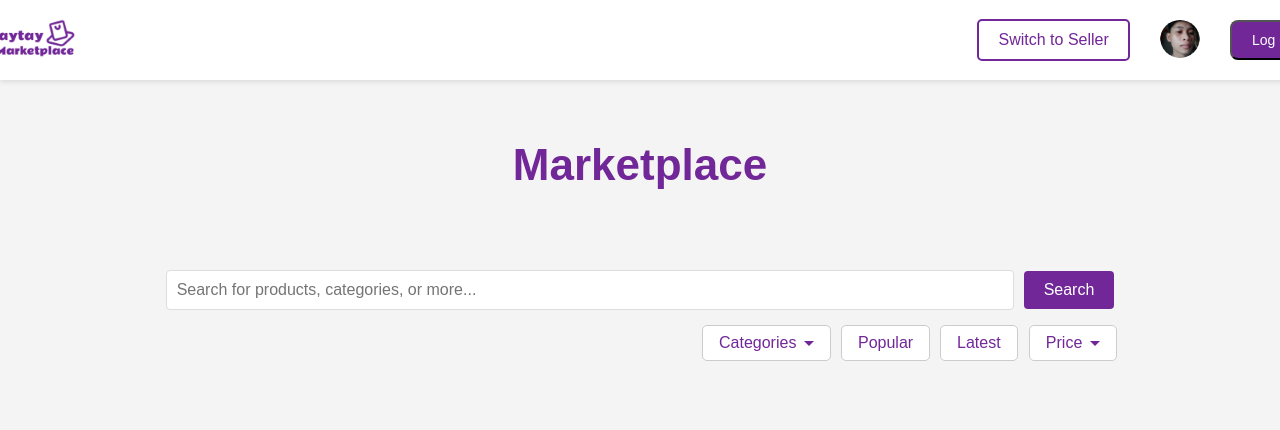
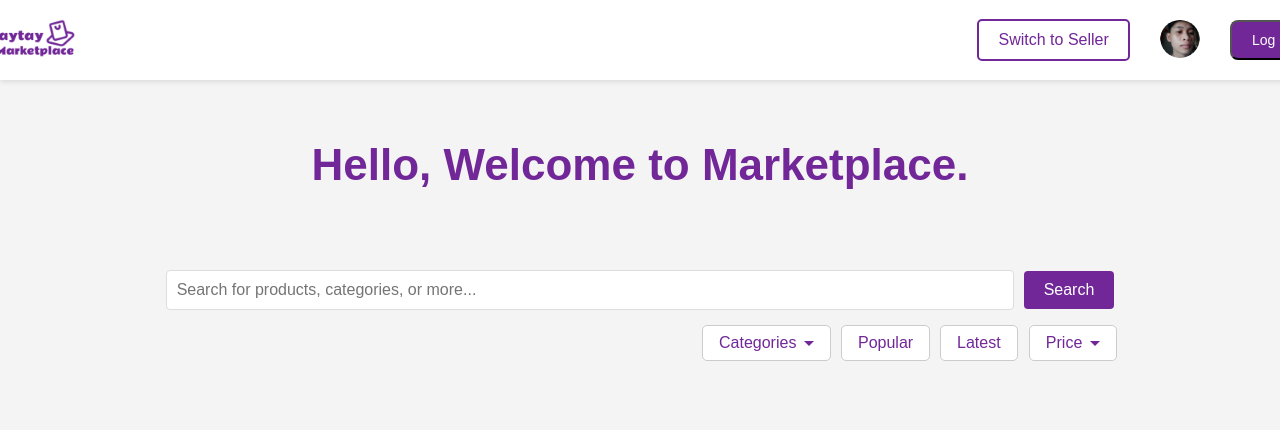
Before and after one commit to Oniicat/Taytaymarketplace, a PHP site: the page made by MarketplaceV3.6/MarketPlace(Seller).php in a window 1280 px wide. Shown: the top 430 px of the page. Run offline with PHP 8.4, Linux system fonts and the light colour scheme; a user stored in the database is signed in; data comes from the database, SQL or seed files in the repository; data that the repository does not hold is empty.

Commit message:
Spellings Corrections

```diff
--- a/MarketplaceV3.6/MarketPlace(Seller).php
+++ b/MarketplaceV3.6/MarketPlace(Seller).php
@@ -93,7 +93,7 @@ function getPopularProducts() {
   <link rel="stylesheet" href="https://unpkg.com/leaflet/dist/leaflet.css" />
 
   <script src="https://unpkg.com/leaflet/dist/leaflet.js"></script>
-  <title>Market Place Dashboard</title>
+  <title>Marketplace Dashboard</title>
 <style>
  body {
     background-color: #F4F4F4;
@@ -124,7 +124,7 @@ function getPopularProducts() {
 <div class="header-and-content-container">
 
   <!-- My Products Text -->
-  <div class="Marketplace-text">Marketplace</div>
+  <div class="Marketplace-text">Hello, Welcome to Marketplace.</div>
 
 <!-- Search Bar -->
   <div class="search-bar-container">
@@ -204,7 +204,7 @@ function getPopularProducts() {
 
    <!-- Details Container -->
    <div class="details-container">
-      <h2 class="details-title">Taytay Taingge</h2>
+      <h2 class="details-title">Taytay MarketPlace</h2>
       <p class="details-text"><?php echo $content_texts['Address']; ?></p>
       <p class="details-text"><strong><?php echo $content_texts['OpeningClosing']; ?></strong></p>
       <div class="from-section">
--- a/MarketplaceV3.6/Market_Place_Dashboard.php
+++ b/MarketplaceV3.6/Market_Place_Dashboard.php
@@ -223,7 +223,7 @@ function getPopularProducts() {
 
 <!-- Details Container -->
 <div class="details-container">
-      <h2 class="details-title">Taytay Tiangge</h2>
+      <h2 class="details-title">Taytay Marketplace</h2>
       <p class="details-text"><?php echo $content_texts['Address']; ?></p>
       <p class="details-text"><strong><?php echo $content_texts['OpeningClosing']; ?></strong></p>
       <div class="from-section">
--- a/MarketplaceV3.6/SASM.php
+++ b/MarketplaceV3.6/SASM.php
@@ -43,7 +43,7 @@ $sectionLabel = isset($_GET['section']) ? htmlspecialchars($_GET['section']) : '
 ?>
 
   <!-- My Products Text -->
-  <div class="Marketplace-text">Market Place - <?php echo $sectionLabel; ?></div>
+  <div class="Marketplace-text">Marketplace - <?php echo $sectionLabel; ?></div>
 
   <!-- Unified Container for Search and other buttons -->
   <div class="Search&Button-container">
```
